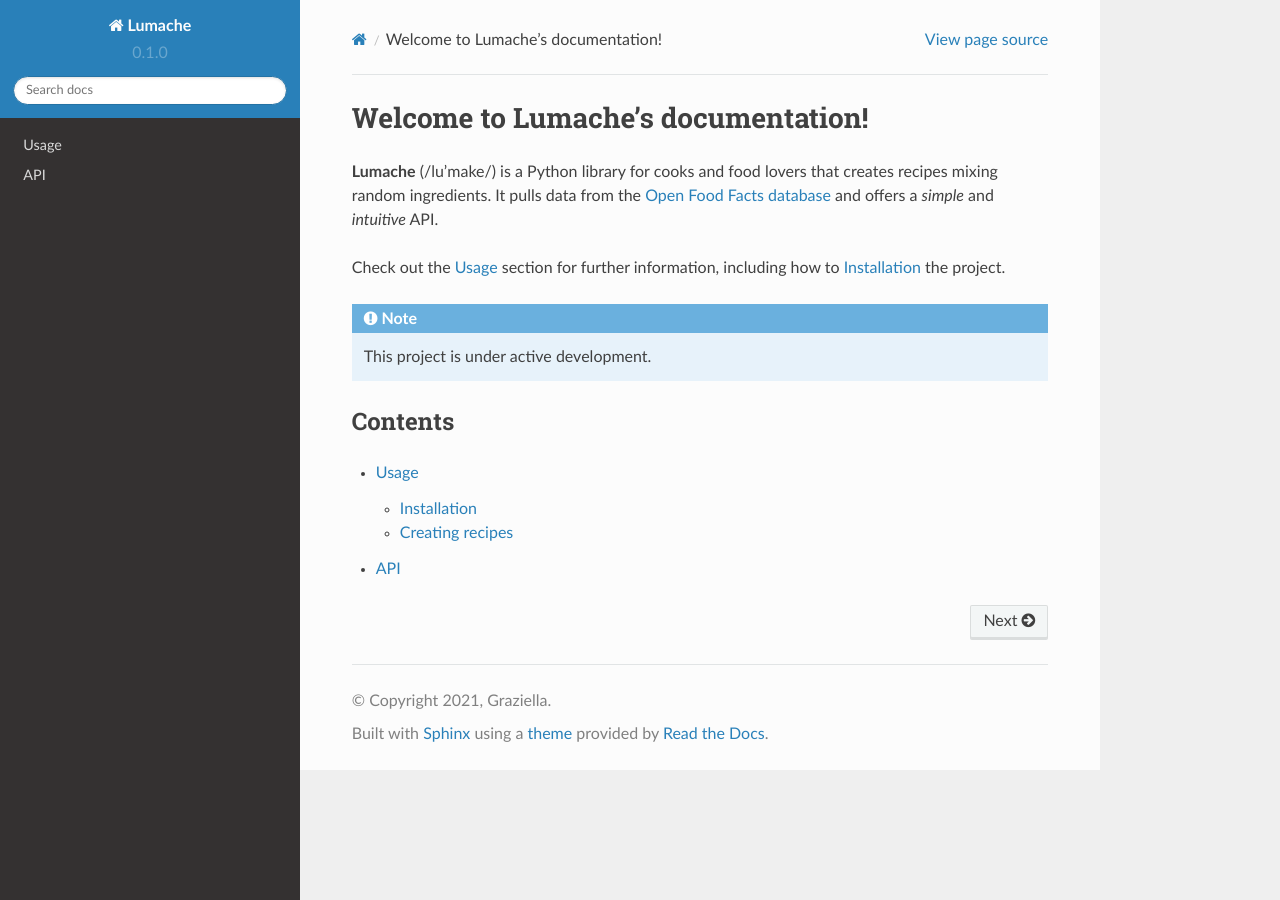
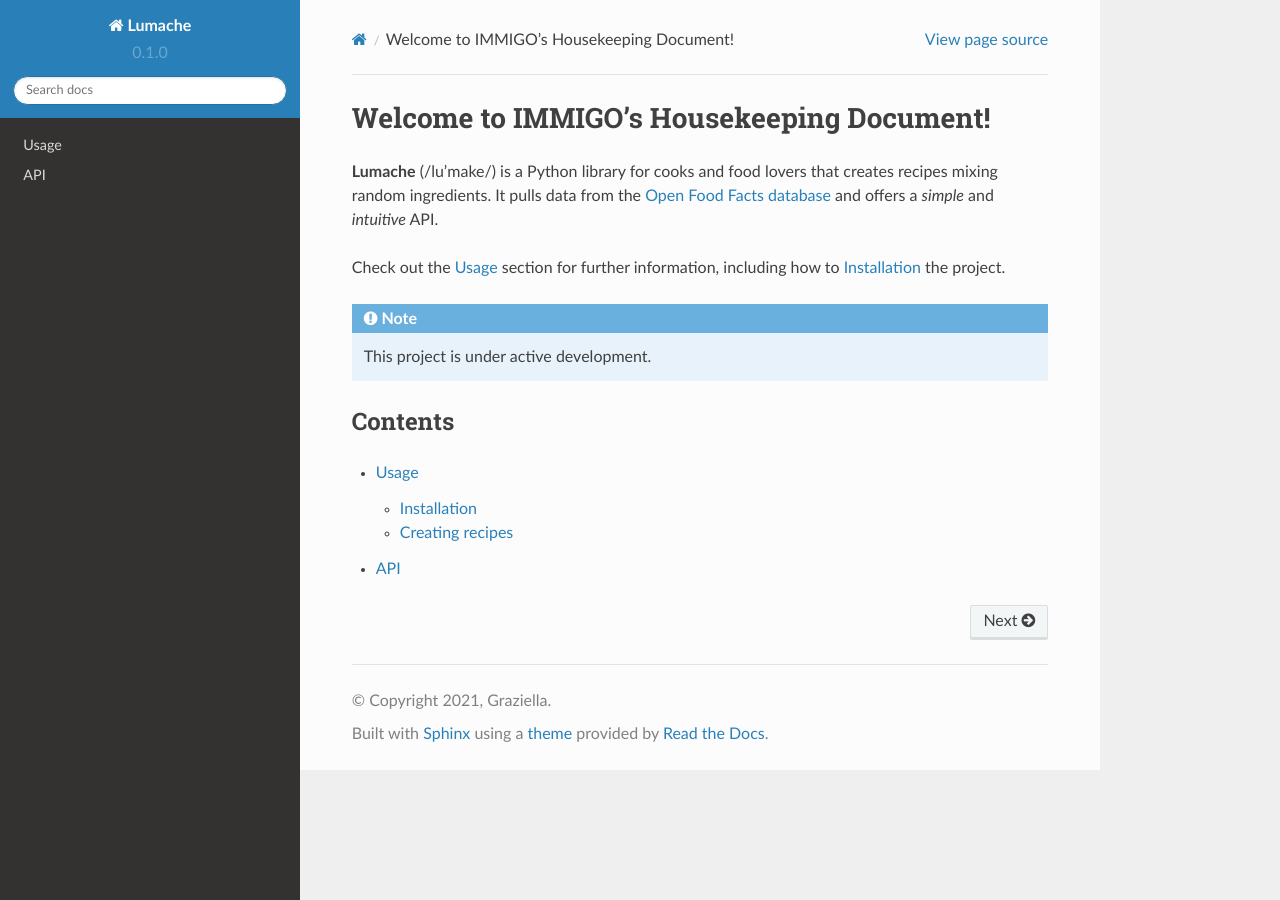
Before and after one commit to mikegzz/immigo87, a Sphinx documentation site: the page built from docs/source/index.rst, in a window 1280 px wide. Built offline with Sphinx 7.4.7 and the Read the Docs theme 2.0.0, drawn with Linux system fonts in a browser that asks for light colours.

Commit message:
Update index.rst

```diff
--- a/docs/source/index.rst
+++ b/docs/source/index.rst
@@ -1,4 +1,4 @@
-Welcome to Lumache's documentation!
+Welcome to IMMIGO's Housekeeping Document!
 ===================================
 
 **Lumache** (/lu'make/) is a Python library for cooks and food lovers
```
